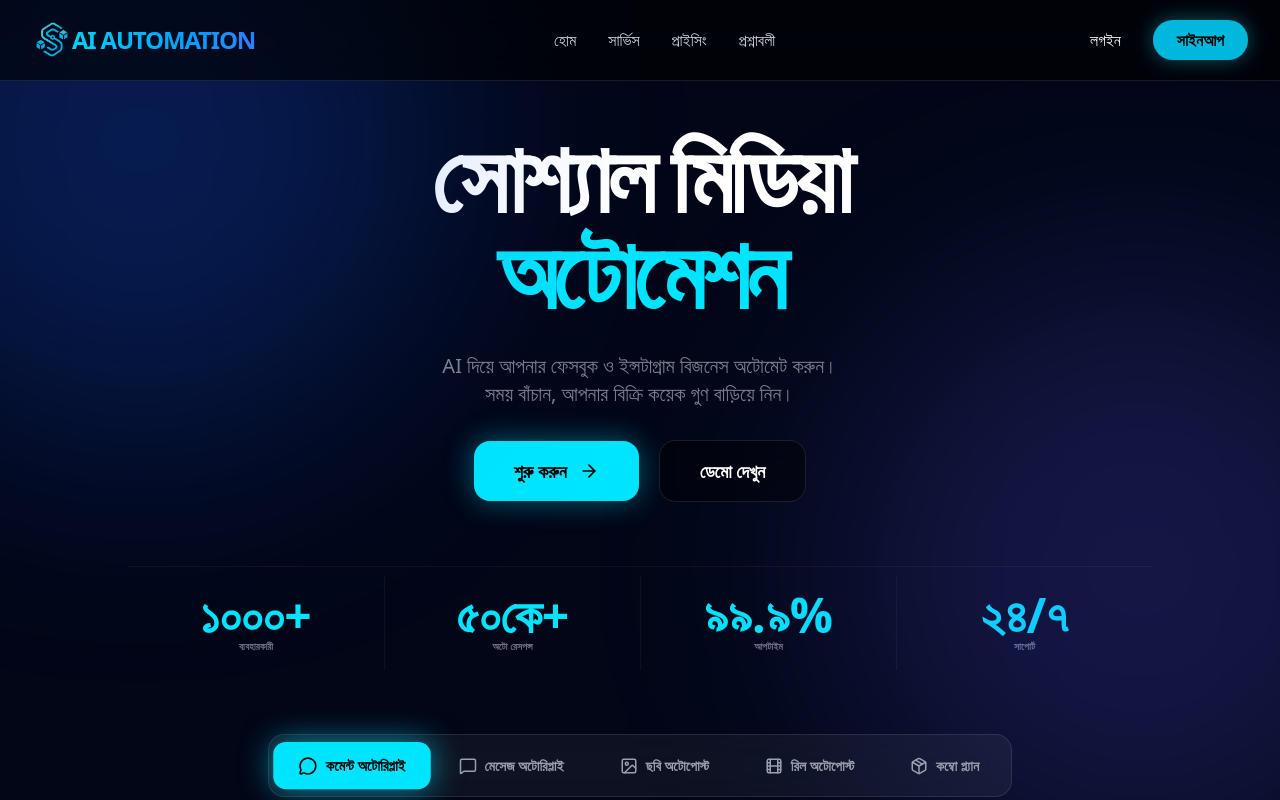
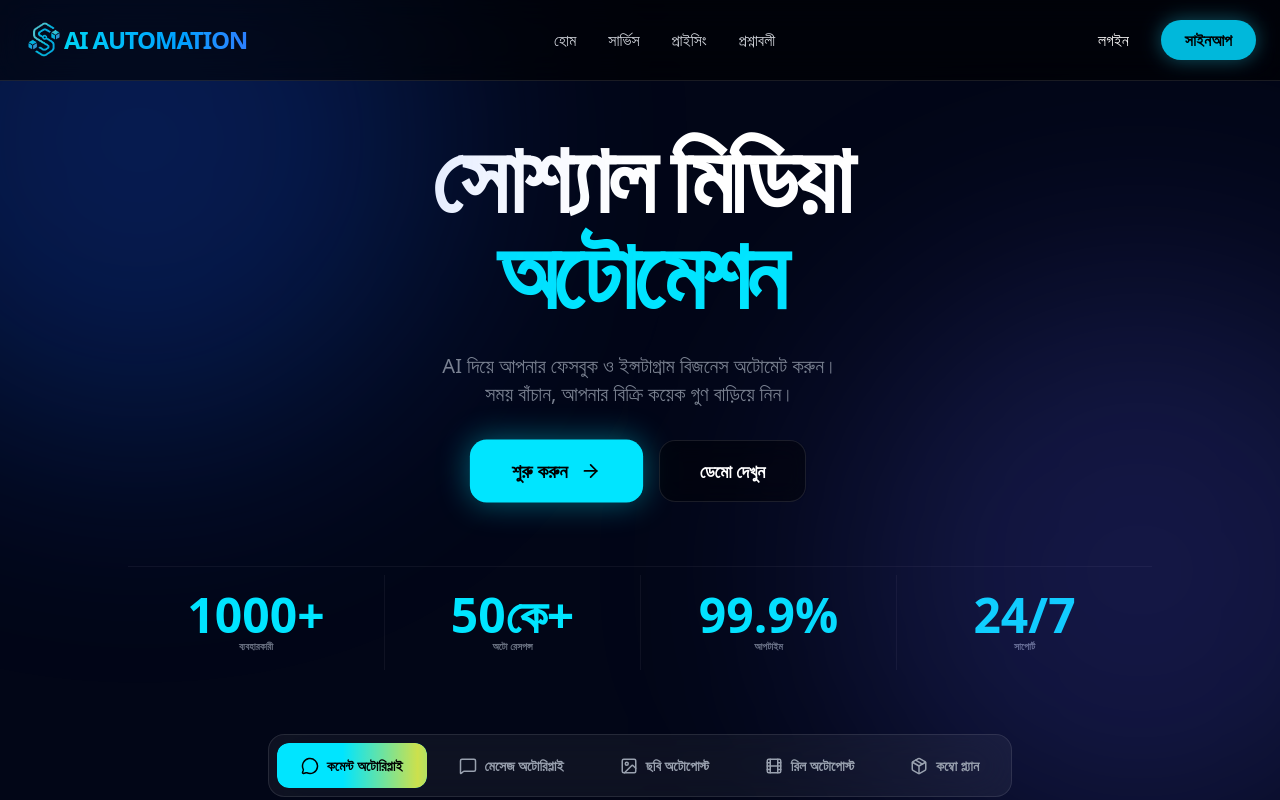
Before and after one commit to mdabdullahm/subnexit-website, a Next.js app: page /landingpage in a window 1280 px wide. Shown: the top 800 px of the page. Built offline with nearby package versions, Linux system fonts and the light colour scheme.

Commit message:
update code

```diff
--- a/Components/LandingPage/Home.jsx
+++ b/Components/LandingPage/Home.jsx
@@ -11,7 +11,7 @@ import Link from 'next/link';
 
 // ১. সংখ্যাকে বাংলায় রূপান্তর
 const toBengali = (n) => {
-    const digits = ["০", "১", "২", "৩", "৪", "৫", "৬", "৭", "৮", "৯"];
+    const digits = ["0", "1", "2", "3", "4", "5", "6", "7", "8", "9"];
     return n.toString().replace(/\d/g, (d) => digits[d]);
 };
 
@@ -51,6 +51,7 @@ const HomePage = () => {
     const [activeTab, setActiveTab] = useState('comment');
     const [selectedPlan, setSelectedPlan] = useState(null);
     const [openFaq, setOpenFaq] = useState(0); // প্রথম প্রশ্নটি খোলা থাকবে
+    const [activeHeroBtn, setActiveHeroBtn] = useState("start");
 
     useEffect(() => {
         setSelectedPlan(null);
@@ -128,7 +129,6 @@ const HomePage = () => {
         { q: "আমি কি পরে প্ল্যান আপডেট করতে পারবো?", a: "জি অবশ্যই! আপনি যেকোনো সময় আপনার বর্তমান প্ল্যান থেকে উচ্চতর প্ল্যানে মাইগ্রেট করতে পারবেন। আমাদের ড্যাশবোর্ড থেকে খুব সহজেই এটি করা সম্ভব অথবা আমাদের সাপোর্ট টিমের সাহায্য নিতে পারেন।" },
         { q: "এন্টারপ্রাইজ প্ল্যানে কী কী পাওয়া যায়?", a: "এন্টারপ্রাইজ প্ল্যানটি মূলত বড় এজেন্সির জন্য। এতে আপনি আনলিমিটেড মেসেজ ও কমেন্ট প্রোসেসিং সুবিধা পাবেন। এছাড়া আপনার বিজনেসের জন্য কাস্টম এআই মডেল এবং একজন ডেডিকেটেড সাপোর্ট ম্যানেজার নিয়োগ দেওয়া হবে।" }
     ];
-
     const current = contentData[activeTab];
 
     return (
@@ -145,27 +145,76 @@ const HomePage = () => {
                     AI দিয়ে আপনার ফেসবুক ও ইন্সটাগ্রাম বিজনেস অটোমেট করুন। <br className="hidden md:block" />
                     সময় বাঁচান, আপনার বিক্রি কয়েক গুণ বাড়িয়ে নিন।
                 </p>
-                <div className="flex flex-col sm:flex-row justify-center items-center gap-5 mb-16">
-                    <Link href="/landingpagesignup" className="flex items-center justify-center gap-3 px-10 py-4 bg-[#00E5FF] text-black font-black text-lg rounded-2xl shadow-[0_0_30px_rgba(0,229,255,0.4)] hover:scale-105 transition-all active:scale-95">শুরু করুন <ArrowRight size={20} /></Link>
-                    <a href="#features-section" className="px-10 py-4 bg-black/40 border border-white/10 text-white font-bold text-lg rounded-2xl hover:bg-white/5 backdrop-blur-md transition-all">ডেমো দেখুন</a>
+                <div className="flex flex-col sm:flex-row justify-center items-center gap-5 mb-16 relative z-10">
+                    <Link
+                        href="/landingpagesignup"
+                        onClick={() => setActiveHeroBtn("start")}
+                        className={`flex items-center justify-center gap-3 px-10 py-4 font-black text-lg rounded-2xl transition-all duration-300 ${activeHeroBtn === "start"
+                            ? "bg-[#00E5FF] text-black shadow-[0_0_30px_rgba(0,229,255,0.4)] scale-105"
+                            : "bg-black/40 text-white border border-white/10 hover:bg-white/5"
+                            }`}
+                    >
+                        শুরু করুন <ArrowRight size={20} />
+                    </Link>
+
+                    <a
+                        href="#features-section"
+                        onClick={() => setActiveHeroBtn("demo")}
+                        className={`px-10 py-4 font-bold text-lg rounded-2xl backdrop-blur-md transition-all duration-300 ${activeHeroBtn === "demo"
+                            ? "bg-[#00E5FF] text-black shadow-[0_0_30px_rgba(0,229,255,0.4)] scale-105"
+                            : "bg-black/40 text-white border border-white/10 hover:bg-white/5"
+                            }`}
+                    >
+                        ডেমো দেখুন
+                    </a>
                 </div>
                 <div className="max-w-5xl mx-auto border-t border-white/5 pt-2 grid grid-cols-2 md:grid-cols-4 text-center">
                     <div className="py-4"><div className="text-3xl md:text-5xl font-black text-[#00E5FF]"><SmoothCounter target={1000} suffix="+" /></div><p className="text-gray-500 font-bold uppercase text-[10px]">ব্যবহারকারী</p></div>
                     <div className="py-4 border-l border-white/5"><div className="text-3xl md:text-5xl font-black text-[#00E5FF]"><SmoothCounter target={50} suffix="কে+" /></div><p className="text-gray-500 font-bold uppercase text-[10px]">অটো রেসপন্স</p></div>
-                    <div className="py-4 border-l border-white/5"><div className="text-3xl md:text-5xl font-black text-[#00E5FF]"><SmoothCounter target={99} suffix=".৯%" /></div><p className="text-gray-500 font-bold uppercase text-[10px]">আপটাইম</p></div>
-                    <div className="py-4 border-l border-white/5"><div className="text-3xl md:text-5xl font-black text-[#00E5FF]"><SmoothCounter target={24} suffix="/৭" /></div><p className="text-gray-500 font-bold uppercase text-[10px]">সাপোর্ট</p></div>
+                    <div className="py-4 border-l border-white/5"><div className="text-3xl md:text-5xl font-black text-[#00E5FF]"><SmoothCounter target={99} suffix=".9%" /></div><p className="text-gray-500 font-bold uppercase text-[10px]">আপটাইম</p></div>
+                    <div className="py-4 border-l border-white/5"><div className="text-3xl md:text-5xl font-black text-[#00E5FF]"><SmoothCounter target={24} suffix="/7" /></div><p className="text-gray-500 font-bold uppercase text-[10px]">সাপোর্ট</p></div>
                 </div>
             </section>
 
-            {/* বাটন ট্যাব */}
+            {/* বাটন ট্যাব সেকশন */}
             <section id="features-section" className="relative z-20 py-6 container mx-auto flex justify-center overflow-x-auto no-scrollbar pb-10">
                 <div className="flex gap-2 p-2 bg-white/5 border border-white/10 rounded-2xl backdrop-blur-xl">
                     {tabs.map((tab) => (
-                        <button key={tab.id} onClick={() => setActiveTab(tab.id)}
-                            className={`flex items-center gap-2 px-6 py-3 rounded-xl text-[12px] md:text-[14px] font-bold transition-all ${activeTab === tab.id ? 'bg-[#00E5FF] text-black shadow-[0_0_30px_rgba(0,229,255,0.6)] scale-105' : 'text-gray-400 hover:text-white'
+                        <button
+                            key={tab.id}
+                            onClick={() => setActiveTab(tab.id)}
+                            className={`relative px-6 py-3 rounded-xl text-[12px] md:text-[14px] font-bold transition-colors duration-200 overflow-hidden ${activeTab === tab.id ? 'text-black' : 'text-gray-400 hover:text-white'
                                 }`}
+                            style={{ WebkitTapHighlightColor: "transparent" }}
                         >
-                            {tab.icon} {tab.label}
+                            {/* অ্যাক্টিভ ট্যাবের ব্যাকগ্রাউন্ড এবং ঢেউ এনিমেশন */}
+                            {activeTab === tab.id && (
+                                <motion.div
+                                    layoutId="activeTabBg"
+                                    // মূল ব্যাকগ্রাউন্ড কালার (সায়ান)
+                                    className="absolute inset-0 bg-[#00E5FF] shadow-[0_0_20px_rgba(0,229,255,0.4)] rounded-xl overflow-hidden"
+                                    transition={{ type: "spring", bounce: 0.2, duration: 0.6 }}
+                                >
+                                    {/* এই অংশটি চোখে পড়ার মতো হলুদ ঢেউ তৈরি করবে */}
+                                    <motion.div
+                                        // পরিবর্তন এখানে: via-white/60 এর বদলে via-yellow-300/80 ব্যবহার করা হয়েছে
+                                        className="absolute top-0 left-0 w-full h-full bg-gradient-to-r from-transparent via-yellow-300/80 to-transparent skew-x-[-20deg]"
+                                        initial={{ x: '-150%' }}
+                                        animate={{ x: '150%' }}
+                                        transition={{
+                                            repeat: Infinity,
+                                            duration: 1.3, // গতি একটু বাড়িয়ে দেওয়া হয়েছে
+                                            ease: "linear",
+                                            repeatDelay: 0.1
+                                        }}
+                                    />
+                                </motion.div>
+                            )}
+
+                            {/* টেক্সট এবং আইকন */}
+                            <span className="relative z-10 flex items-center gap-2">
+                                {tab.icon} {tab.label}
+                            </span>
                         </button>
                     ))}
                 </div>
--- a/Components/LandingPage/Navbar.jsx
+++ b/Components/LandingPage/Navbar.jsx
@@ -7,7 +7,7 @@ const Navbar = () => {
 
   return (
     <nav className="fixed top-0 w-full z-50 bg-black/60 backdrop-blur-lg border-b border-white/10">
-      <div className="max-w-7xl mx-auto px-4 sm:px-6 lg:px-8">
+      <div className="max-w-7xl mx-auto px-4 sm:px-6 lg:px-6">
         <div className="flex justify-between items-center h-20">
 
           {/* Logo Area */}
@@ -53,12 +53,17 @@ const Navbar = () => {
 
       {/* Mobile Menu Overlay */}
       {isOpen && (
-        <div className="md:hidden bg-black/95 border-b border-white/10 px-4 pt-2 pb-6 space-y-4">
+        <div className="md:hidden bg-black/95 border-b border-white/10 px-4 pt-2 pb-6 space-y-4 flex flex-col">
           <Link href="/" className="block text-gray-300 hover:text-cyan-400 text-lg">হোম</Link>
           <Link href="#services" className="block text-gray-300 hover:text-cyan-400 text-lg">সার্ভিস</Link>
           <Link href="#pricing" className="block text-gray-300 hover:text-cyan-400 text-lg">প্রাইসিং</Link>
-          <Link href="#faq" className="hover:text-cyan-400 transition-colors">প্রশ্নাবলী</Link>
-          <Link href="/landingpagesignup" className="w-full bg-cyan-500 text-black font-bold py-3 px-3 rounded-xl mt-4">সাইনআপ</Link>
+          {/* এখানে block যোগ করা হয়েছে */}
+          <Link href="#faq" className="block text-gray-300 hover:text-cyan-400 text-lg transition-colors">প্রশ্নাবলী</Link>
+
+          {/* এখানে block এবং text-center যোগ করা হয়েছে যাতে বাটনটি মাঝখানে এবং পুরো চওড়া হয় */}
+          <Link href="/landingpagesignup" className="block w-full bg-cyan-500 text-black font-bold py-3 px-4 rounded-xl mt-4 text-center shadow-[0_0_20px_rgba(34,211,238,0.4)]">
+            সাইনআপ
+          </Link>
         </div>
       )}
     </nav>
```
